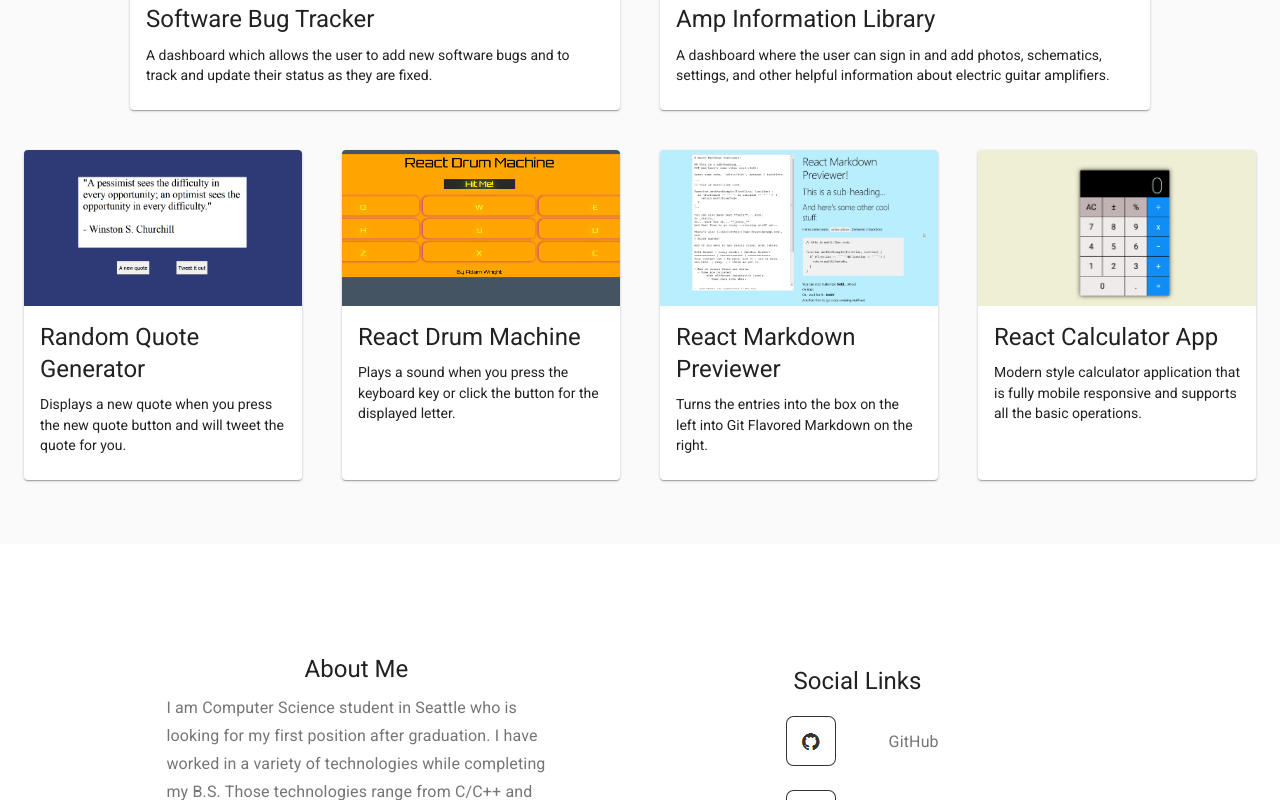
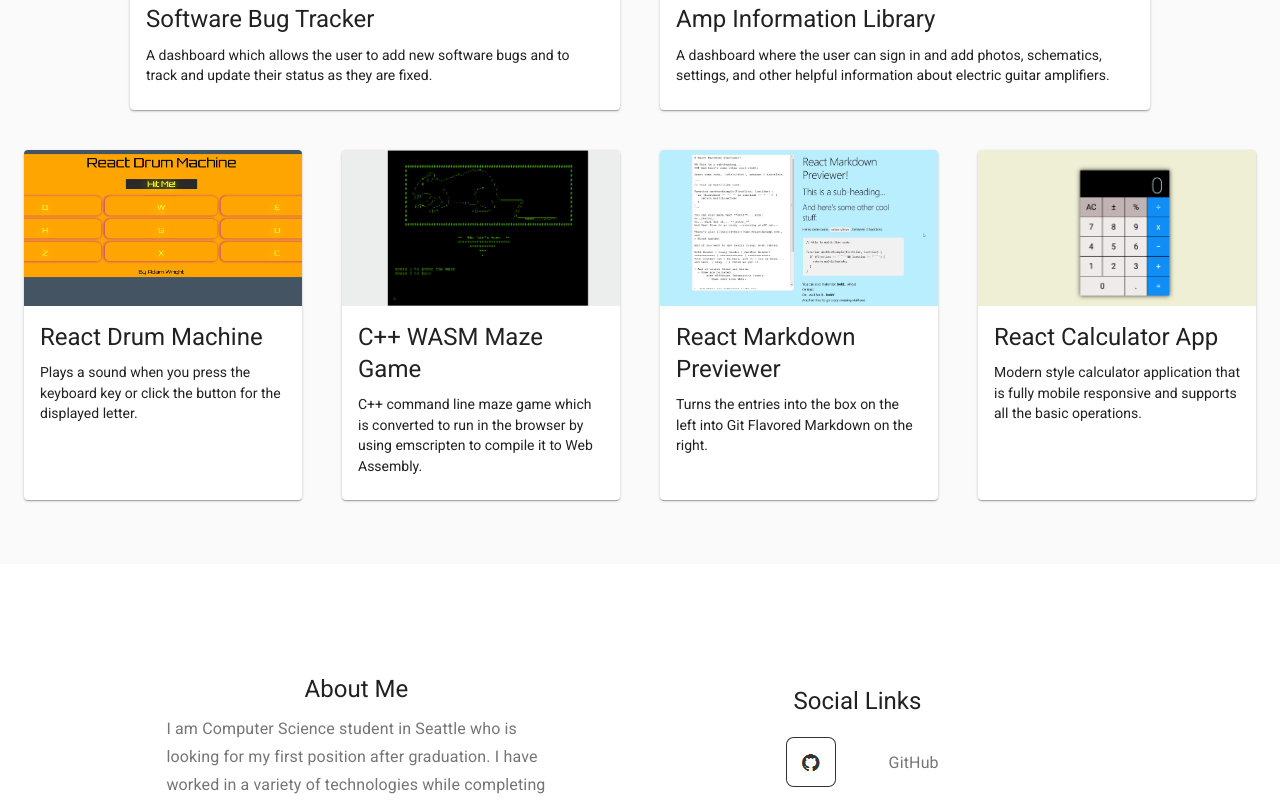
Before and after one commit to adam4321/react_portfolio, a React (Create React App) app: page / in a window 1280 px wide. Shown: the part 1100-1900 px from the top of the page. Built offline with nearby package versions, Linux system fonts and the light colour scheme.

Commit message:
switch project to maze game

```diff
--- a/src/App.js
+++ b/src/App.js
@@ -30,7 +30,7 @@ import { Link } from 'react-scroll';
 /* Images for the page -----------------------------------------------------*/
 
 import drum_machine_screenshot from './images/drum-machine-screenshot.jpg';
-import quote_generator_screenshot from './images/quote-generator-screenshot.png';
+import maze_game_screenshot from './images/maze_game_screenshot.png';
 import markdown_screenshot from './images/markdown-screenshot.png';
 import calculator_screenshot from './images/calculator-screenshot.png';
 import bug_tracker_screenshot from './images/bug_tracker_screenshot.png';
@@ -44,7 +44,6 @@ import js from './images/js.png';
 import git from './images/git.png';
 import react from './images/react-1.png';
 import node from './images/node-js-icon.png';
-import npm from './images/npm.jpg';
 import github from './images/github-icon.png';
 import mysql from './images/mysql-icon.png';
 import linkedin from './images/linkedin-icon.png';
@@ -141,21 +140,21 @@ const LARGE_PROJ_CARDS = [
 const SMALL_PROJ_CARDS = [
     {
         key: 1,
-        image: quote_generator_screenshot,
-        title: 'Random Quote Generator',
-        project: 'Random Quote Generator',
-        link: 'https://adamjwright.com/quote_generator',
-        about:
-            `Displays a new quote when you press the new quote button and will tweet the quote for you.`
-    },
-    {
-        key: 2,
         image: drum_machine_screenshot,
         title: 'React Drum Machine',
         project: 'React Drum Machine',
         link: 'https://adamjwright.com/drum_machine',
         about:
             `Plays a sound when you press the keyboard key or click the button for the displayed letter.`
+    },
+    {
+        key: 2,
+        image: maze_game_screenshot,
+        title: 'C++ WASM Maze Game',
+        project: 'C++ WASM Maze Game',
+        link: 'https://adamjwright.com/wasm_maze_game',
+        about:
+            `C++ command line maze game which is converted to run in the browser by using emscripten to compile it to Web Assembly.`
     },
     {
         key: 3,
```
Also changed, not shown: src/images/maze_game_screenshot.png (added).
